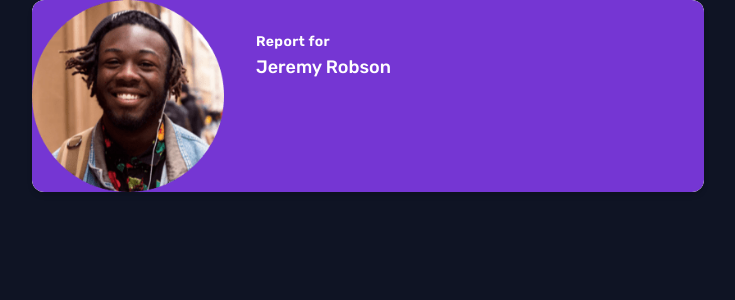
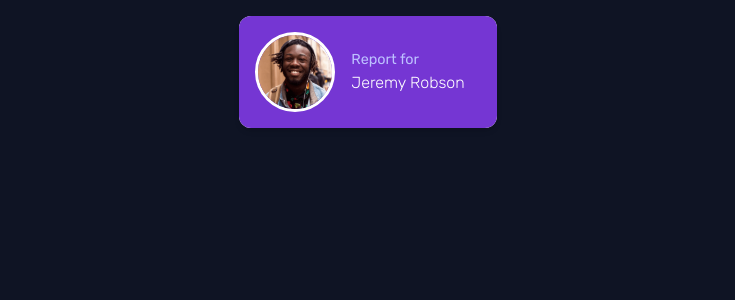
Before and after one commit to Dev-Nana/Time-Dashboard, a React (Create React App) app: page / in a window 1280 px wide. Shown: the top 300 px of the page, without its empty margins (272-1007 px from the left). Built offline with nearby package versions, Linux system fonts and the light colour scheme.

Commit message:
Add UserCard - tailwind

```diff
--- a/src/assets/styles/variables.css
+++ b/src/assets/styles/variables.css
@@ -7,6 +7,7 @@
   --Lime-green-exercise: hsl(145, 58%, 55%);
   --Violet-social: hsl(264, 64%, 52%);
   --Soft-orange-self-care: hsl(43, 84%, 65%);
+  --White: hsl(0, 0%, 100%);
 
   /* Neutral */
   --Very-dark-blue: hsl(226, 43%, 10%);
--- a/src/index.css
+++ b/src/index.css
@@ -7,15 +7,57 @@
 
 body {
   margin: 0;
+  padding: 1rem;
+  display: flex;
+  justify-content: center;
+  align-items: center ;
   font-family: "Rubik", sans-serif;
   background-color: var(--Very-dark-blue);
+  height: 100%;
 }
 
-code {
-  font-family: source-code-pro, Menlo, Monaco, Consolas, 'Courier New',
-    monospace;
+/* md	768px	@media (max-width: 768px) { ... } */
+
+
+.usercard_content {
+  background-color: var(--Violet-social);
+  display: flex;
+  flex-direction: row;
+  justify-content: center;
+  align-items: center;
+  /* width: clamp(20rem, 100%, 28rem);   */
 }
 
-.usercard {
-  background-color: var(--Violet-social);
+.usercard-image {
+  display: flex;
+  width: clamp(3.5rem, 10vw, 5rem);
+  height: clamp(3.5rem, 10vw, 5rem);
+  /*+min = diminui o tamanho minimo */
+  /*-meio = demora menos para ajusta para o min */
+  /*+max = o maior tamanho */
+  border-radius: 100%;
+  border: solid var(--White) 0.2rem;
+  margin: 1rem;
 }
+
+.usercard-text {
+  display: flex;
+  flex-direction: column;
+  margin: 2rem 2rem 2rem 0;
+}
+
+.text-report {
+  color: var(--Pale-Blue);
+  font-size: 0.9rem;
+}
+
+.text-name {
+  font-weight: 300;
+  color: var(--White);
+}
+
+/* sm	640px	@media (min-width: 640px) { ... }
+md	768px	@media (min-width: 768px) { ... }
+lg	1024px	@media (min-width: 1024px) { ... }
+xl	1280px	@media (min-width: 1280px) { ... }
+2xl	1536px	@media (min-width: 1536px) { ... } */
--- a/src/usercard/usercard.js
+++ b/src/usercard/usercard.js
@@ -1,26 +1,41 @@
 import Perfil from '../assets/images/image-jeremy.png';
 // import './App.css';
-// import './index.css';
+import '../index.css';
 
 function UserCard() {
   return (
-    <div className="usercard max-w-md mx-auto rounded-xl shadow-md overflow-hidden md:max-w-2xl">
-      <div className="md:flex">
-        <div className="md:shrink-0">
-          <img className="h-48 w-full object-cover md:h-full md:w-48"
+    <div className="usercard_content">
+      <div className="usercard-image">
+        <img className=""
           src={Perfil}
           alt="perfil" />
       </div>
-        <div className="p-8">
-          <div className="tracking-wide text-sm text-white font-semibold">
+      <div className="usercard-text">
+        <div className="text-report">
           Report for
         </div>
-          <p className="block mt-1 text-lg leading-tight font-medium text-white hover:underline">
+        <p className="text-name">
           Jeremy Robson
         </p>
       </div>
     </div>
-    </div>
+    // <div className="usercard max-w-md mx-auto rounded-xl shadow-md overflow-hidden md:max-w-2xl">
+    //   <div className="md:flex">
+    //     <div className="md:shrink-0">
+    //       <img className="h-48 w-full object-cover md:h-full md:w-48"
+    //         src={Perfil}
+    //         alt="perfil" />
+    //     </div>
+    //     <div className="p-8">
+    //       <div className="tracking-wide text-sm text-white font-semibold">
+    //         Report for
+    //       </div>
+    //       <p className="block mt-1 text-lg leading-tight font-medium text-white hover:underline">
+    //         Jeremy Robson
+    //       </p>
+    //     </div>
+    //   </div>
+    // </div>
   );
 }
 
```
Lines whose indentation alone changed are shown as unchanged.
